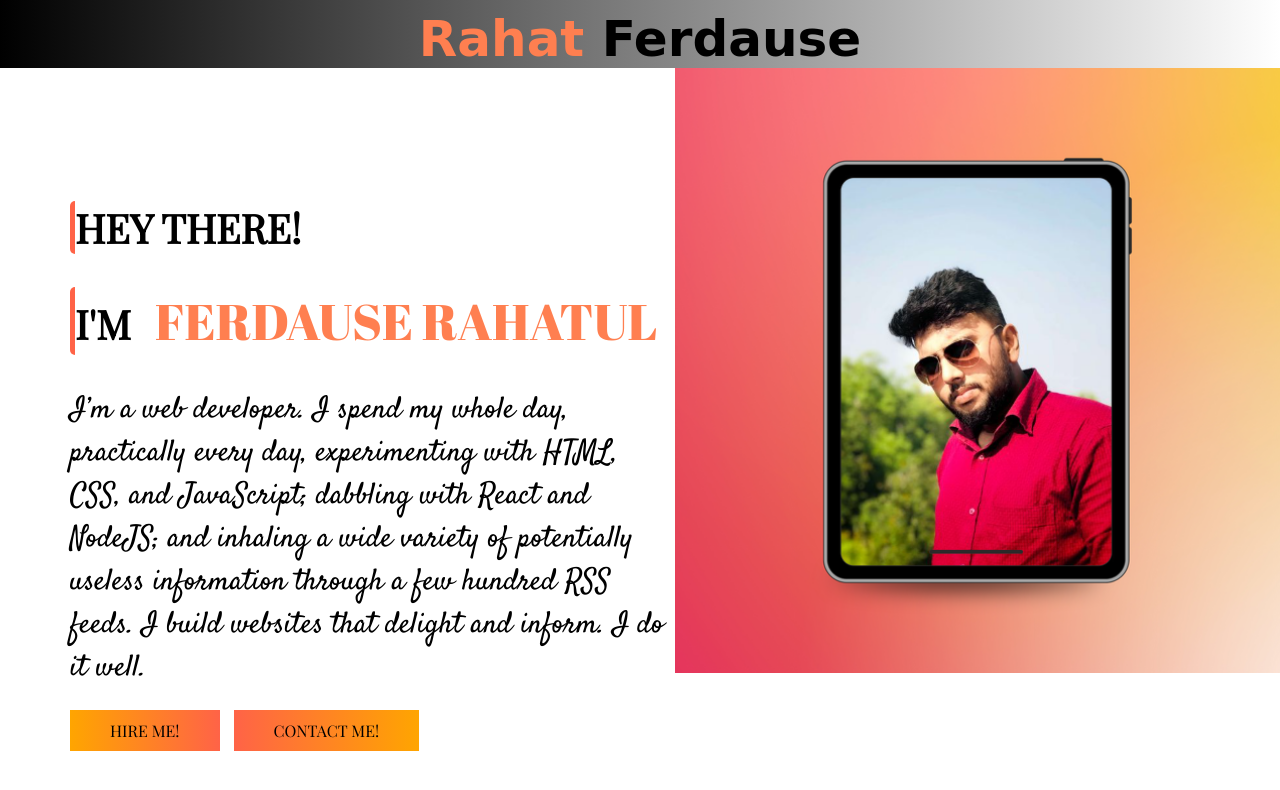
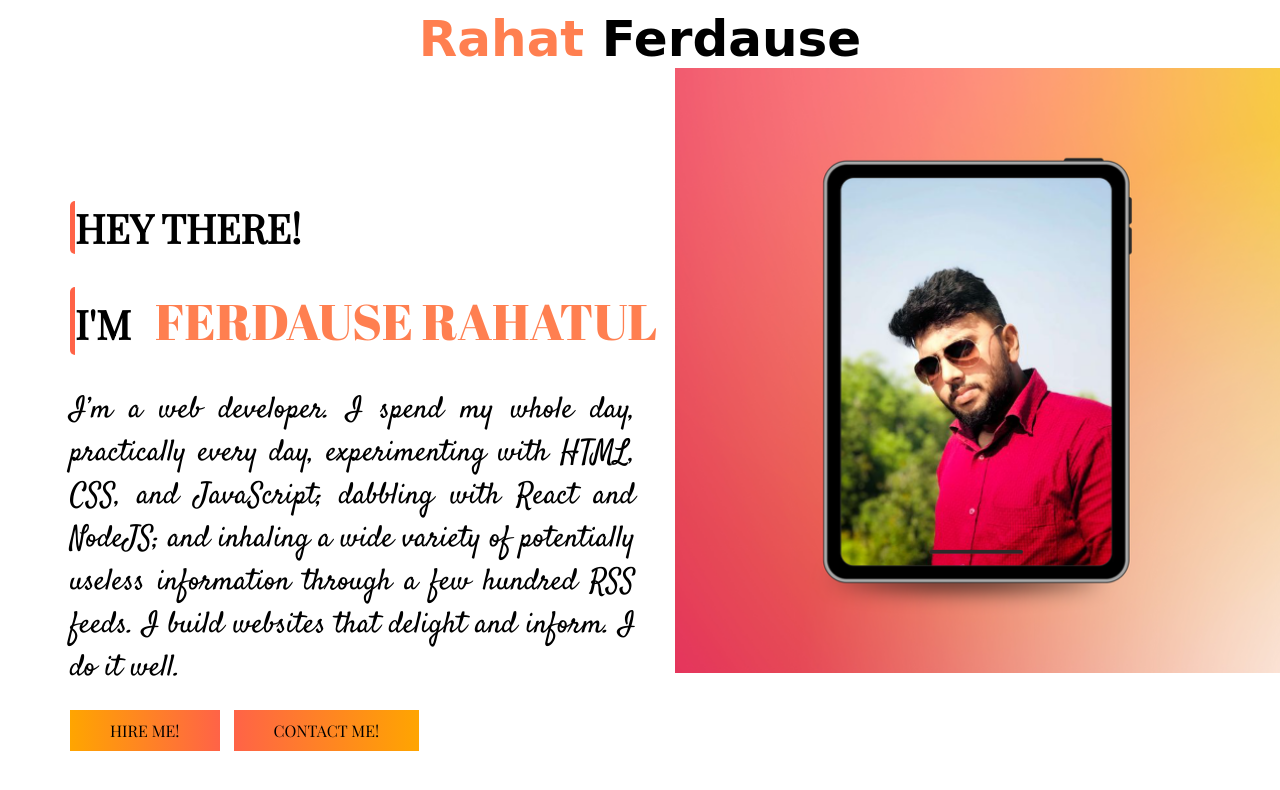
Before and after one commit to Rahat-Ferdause/rahat-portfolio, a plain HTML site: page index.html in a window 1280 px wide. Drawn offline with nearby package versions, Linux system fonts and the light colour scheme; a web font is replaced by a local one.

Commit message:
image added

```diff
--- a/style.css
+++ b/style.css
@@ -16,7 +16,7 @@ body{
     text-align: center;
     margin: 0px;
     padding-top: 10px;
-    background-image:linear-gradient(to right, black, white);
+    background-color: rgb(255, 255, 255);
 }
 #sub-div{
     padding-top: 100px;
@@ -67,6 +67,8 @@ body{
 .bio{
     font-family: 'Satisfy', cursive;
     font-size: 30px;
+    text-align: justify;
+    padding-right: 40px;
 }
 section{
     display: flex;
@@ -74,12 +76,6 @@ section{
 .half{
     width: 50%;
 }
-.img-1{
+.half img{
     width: 100%;
 }
-.banner{
-    background-image: url();
-    background-repeat: no-repeat;
-    background-attachment: fixed;
-    background-size: cover;
-}
```
